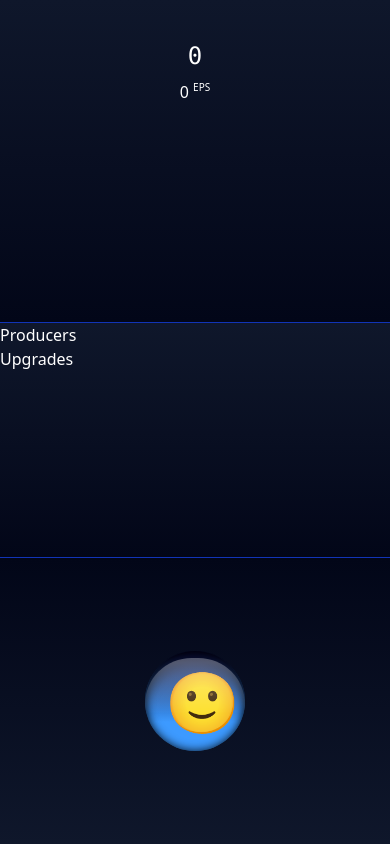
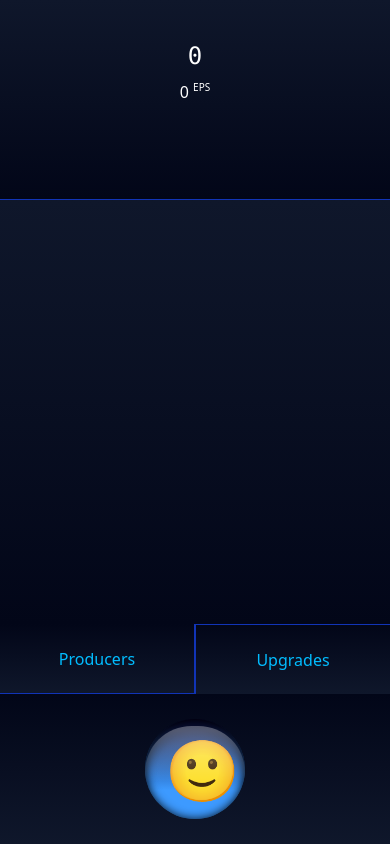
Before and after one commit to gsilis/alpine-clickjob, a website built with Vite: page index.html in a window 390 px wide. Built offline with nearby package versions, Linux system fonts and the light colour scheme.

Commit message:
+ work on mobile view

```diff
--- a/index.html
+++ b/index.html
@@ -2,7 +2,7 @@
 <html lang="en">
   <head>
     <meta charset="UTF-8" />
-    <meta name="viewport" content="width=device-width, initial-scale=1.0" />
+    <meta name="viewport" content="width=device-width, initial-scale=1.0, maximum-scale=1.0, user-scalable=no">
     <title>test-nested-class-instances</title>
   </head>
   <body>
--- a/src/game.ts
+++ b/src/game.ts
@@ -23,6 +23,10 @@ export type Product = { id: string, title: string, description: string, basePric
 export type Upgrade = { id: string, title: string, description: string, effectDescription: string, price: number, unlockAt: number, productId?: string, install(game: Game, producers: Producers): void }
 export type StoredUpgrade = Upgrade & { available: boolean, displayPrice: string }
 
+export const MODE_PURCHASES = 'purchases'
+export const MODE_UPGRADES = 'upgrades'
+type StoreMode = (typeof MODE_PURCHASES | typeof MODE_UPGRADES)
+
 export class Game {
   private __proxy?: Game;
   private loop = new Loop()
@@ -38,6 +42,7 @@ export class Game {
   private upgrades: StoredUpgrade[] = []
   private purchases = new Purchases(SafeValueFactory.stringCollection('game.purchases', []))
   private frameClicks: number = 0
+  private _storeMode: StoreMode = MODE_PURCHASES
 
   constructor(products: Product[], upgrades: Upgrade[], unlocks: Unlock[]) {
     products.forEach((product) => {
@@ -152,6 +157,18 @@ export class Game {
     return this.__proxy
   }
 
+  get availableUpgrades() {
+    return this.upgrades.filter(u => u.available).length
+  }
+
+  get storeMode() {
+    return this._storeMode
+  }
+
+  set storeMode(mode: StoreMode) {
+    this._storeMode = mode
+  }
+
   debug() {
     window.DEBUG = !window.DEBUG
     return window.DEBUG ? 'Debug ON' : 'Debug OFF'
--- a/src/main.ts
+++ b/src/main.ts
@@ -167,49 +167,56 @@ Alpine.start()
 Alpine.store('game', window.game)
 
 document.querySelector<HTMLDivElement>('#app')!.innerHTML = `
-  <main x-data="$store.game" x-init="setup($store.game)" class="grid grid-cols-[auto] grid-rows-[3] h-screen">
-    <section class="flex-[0_100px] backgrounded px-3 py-8 row-1 balance-box">
+  <main x-data="$store.game" x-init="setup($store.game)" class="grid grid-cols-[auto] grid-rows-[200px_auto_70px_150px] h-screen">
+    <section class="flex-[0_100px] backgrounded px-3 py-8 row-1 balance-box blue-bottom">
       <h1 x-text="balances.displayBalance" class="font-mono text-2xl text-white text-center my-2"></h1>
       <p class="text-center text-white">
         <span x-text="producers.displayOverallProductivity"></span>
         <span class="text-[10px] align-top">EPS</span>
       </p>
     </section>
-    <section class="manual-box reverse-backgrounded row-3 flex justify-center items-center">
+    <section class="manual-box reverse-backgrounded row-4 flex justify-center items-center">
       <button @click="work()" id="work"><span>🙂</span></button>
     </section>
-    <div class="flex flex-col backgrounded grid-row-2 store-box overflow-scroll text-white">
-      <h1>Producers</h1>
-      <div class="flex flex-col">
+    <section class="flex flex-row reverse-backgrounded row-3 col-1 store-modes">
+      <button class="flex-1 text-sky-400 cursor-pointer" :class="{'active': storeMode === 'purchases'}" @click="storeMode = 'purchases'">Producers</button>
+      <button class="flex-1 text-sky-400 cursor-pointer" :class="{'active': storeMode === 'upgrades'}" @click="storeMode = 'upgrades'">
+        Upgrades
+        <span x-text="availableUpgrades" x-show="availableUpgrades > 0" class="ml-2 text-white bg-red-500 px-2 py-1 rounded-xl font-bold"></span>
+      </button>
+    </section>
+    <div class="flex flex-col backgrounded grid-row-2 store-box overflow-scroll text-white row-2">
+      <div class="flex flex-col" x-show="storeMode === 'purchases'">
         <template x-for="producer in producers.producers">
-          <section x-data="producer" x-show="producer.revealed" class="grid grid-rows-3 grid-cols-[50px_1fr_50px_50px]">
-            <div class="w-[50px] h-[50px] row-1 col-1 row-span-3"></div>
-            <p class="row-1 col-2 quantity">
+          <section x-data="producer" x-show="producer.revealed" class="grid grid-rows-3 grid-cols-[50px_1fr_50px_50px] my-2 px-3 gap-x-4 gap-y-0" :class="{ 'unavailable-item' : price > balance }">
+            <div class="w-[50px] h-[50px] row-1 col-1 row-span-4 border-3 rounded-xl border-amber-500"></div>
+            <p class="row-1 col-2 text-white">
+              <span x-show="mysterious">????</span>
+              <span x-show="available" x-text="title" class="text-nowrap text-ellipsis"></span>
+            </p>
+            <p class="row-2 col-2 quantity">
               <span x-text="quantity"></span>
               <span>Owned</span>
             </p>
-            <p class="row-2 col-2 text-white">
-              <span x-show="mysterious">????</span>
-              <span x-show="available" x-text="title"></span>
-            </p>
-            <p class="row-3 col-2 price text-xl">
+            <p class="row-3 col-2 price text-xl" :class="{ 'available': price <= balance, 'unavailable': price > balance }">
               <span x-text="displayPrice"></span>
             </p>
-            <button @click="buy($store.game, producer, 1)" class="col-3 row-1 row-span-3 w-[50px] h-[50px]">Buy</button>
-            <button @click="sell($store.game, producer, 1)" class="col-4 row-1 row-span-3 w-[50px] h-[50px]">Sell</button>
+            <button @click="buy($store.game, producer, 1)" class="col-3 row-1 row-span-3 w-[50px] h-[50px] rounded-[10em] buy-button text-2xl cursor-pointer">🛒</button>
+            <button @click="sell($store.game, producer, 1)" class="col-4 row-1 row-span-3 w-[50px] h-[50px] rounded-[10em] sell-button text-2xl cursor-pointer">💰</button>
           </section>
         </template>
       </div>
-      <h1>Upgrades</h1>
-      <template x-for="upgrade in upgrades">
-        <section x-data="upgrade" x-show="upgrade.available" class="grid grid-rows-3 grid-cols-[50px_1fr_50px]">
-          <div class="w-[50px] h-[50px] row-1 col-1 row-span-3"></div>
-          <p x-text="title" x-bind:title="description" class="row-1 col-2"></p>
-          <p class="row-2 col-2 text-xl"><span x-text="displayPrice"></span></p>
-          <p class="row-3 col-2" x-text="effectDescription"></p>
-          <button class="row-1 col-3 row-span-3" @click="buyUpgrade($store.game, upgrade)">Buy</button>
-        </section>
-      </template>
+      <div class="flex flex-col backgrounded grid-row-2 store-box overflow-scroll text-white row-2" x-show="storeMode === 'upgrades'">
+        <template x-for="upgrade in upgrades">
+          <section x-data="upgrade" x-show="upgrade.available" class="grid grid-rows-3 grid-cols-[50px_1fr_50px] my-2 px-3 gap-x-4 gap-y-0">
+            <div class="w-[50px] h-[50px] row-1 col-1 row-span-4 border-3 rounded-xl border-amber-500"></div>
+            <p x-text="title" x-bind:title="description" class="row-1 col-2"></p>
+            <p class="row-2 col-2 text-xl" :class="{ 'available': price <= balance, 'unavailable': price > balance }"><span x-text="displayPrice"></span></p>
+            <p class="row-3 col-2" x-text="effectDescription"></p>
+            <button @click="buyUpgrade($store.game, upgrade)" class="col-3 row-1 row-span-3 w-[50px] h-[50px] rounded-[10em] buy-button text-2xl cursor-pointer">🛒</button>
+          </section>
+        </template>
+      </div>
     </div>
   </main>
 `
--- a/src/producer.ts
+++ b/src/producer.ts
@@ -86,7 +86,7 @@ export class Producer {
     return this._basePrice * Math.pow(this._priceMultiplier.value, this._quantity.value)
   }
 
-  get displayPrice(): number {
+  get displayPrice(): string {
     return this.priceFormatter.format(Math.ceil(this.price))
   }
 
--- a/src/style.css
+++ b/src/style.css
@@ -16,6 +16,14 @@ html {
   --blue-text: #4468c2;
   --green-text: #8cc63f;
   --red-text: #ed1c24;
+
+  --buy-from: #006837;
+  --buy-to: #004022;
+
+  --sell-from: var(--color-orange-400);
+  --sell-to: var(--color-orange-500);
+
+  background: var(--bg-gradient-from);
 }
 
 button#work {
@@ -65,10 +73,64 @@ button#work:active {
   background: linear-gradient(to top, var(--bg-gradient-to), var(--bg-gradient-from));
 }
 
-.balance-box, .store-box {
+.blue-bottom {
   border-bottom: 1px solid var(--border-color);
+}
+
+.blue-top {
+  border-top: 1px solid var(--border-color);
+}
+
+.blue-left {
+  border-left: 1px solid var(--border-color);
+}
+
+.blue-right {
+  border-right: 1px solid var(--border-color);
 }
 
 .quantity {
   color: var(--blue-text);
 }
+
+.available {
+  color: var(--green-text);
+}
+
+.unavailable {
+  color: var(--red-text);
+}
+
+.unavailable-item {
+  opacity: 0.6;
+}
+
+.buy-button {
+  background: linear-gradient(var(--buy-from), var(--buy-to));
+}
+
+.sell-button {
+  background: linear-gradient(var(--sell-from), var(--sell-to));
+}
+
+.store-modes button {
+  border-top: 1px solid var(--border-color);
+  border-left: 1px solid var(--border-color);
+  border-right: 1px solid var(--border-color);
+  border-bottom: none;
+}
+
+.store-modes button.active {
+  border-bottom: 1px solid var(--border-color);
+  border-left: 1px solid var(--border-color);
+  border-right: 1px solid var(--border-color);
+  border-top: none;
+}
+
+.store-modes button:first-child {
+  border-left: none;
+}
+
+.store-modes button:last-child {
+  border-right: none;
+}
--- a/src/unlock-state-factory.ts
+++ b/src/unlock-state-factory.ts
@@ -5,8 +5,8 @@ import type { Producers } from "./producers";
 import type { UnlockGameStateProcessor, UnlockInstaller } from "./unlocks";
 
 export class UnlockStateFactory {
-  createMaxScoreWatcher(name: string, minScore: number): UnlockGameStateProcessor {
-    return (_game: Game, _producers: Producers, upgrades: StoredUpgrade[], balance: Balance) => {
+  createMaxScoreWatcher(_name: string, minScore: number): UnlockGameStateProcessor {
+    return (_game: Game, _producers: Producers, _upgrades: StoredUpgrade[], balance: Balance) => {
       const score = balance.maxBalance
 
       return score >= minScore ? 1 : 0
@@ -14,7 +14,7 @@ export class UnlockStateFactory {
   }
 
   createProductCountWatcher(productId: string, quantity: number): UnlockGameStateProcessor {
-    return (_game: Game, producers: Producers, upgrades: StoredUpgrade[], _balance: Balance) => {
+    return (_game: Game, producers: Producers, _upgrades: StoredUpgrade[], _balance: Balance) => {
       const product = producers.find(productId)
       let state = 0
       if (product && product.quantity >= quantity) state = 1
@@ -23,7 +23,7 @@ export class UnlockStateFactory {
   }
 
   createRevealer(productId: string): UnlockInstaller {
-    return (_game: Game, producers: Producers, upgrades: StoredUpgrade[], _balance: Balance) => {
+    return (_game: Game, producers: Producers, _upgrades: StoredUpgrade[], _balance: Balance) => {
       if (window.DEBUG) {
         console.log(
           `%cUNLOCK%c %creveal%c %c${productId}`,
@@ -42,7 +42,7 @@ export class UnlockStateFactory {
   }
 
   createAvailabler(productId: string): UnlockInstaller {
-    return (_game: Game, producers: Producers, upgrades: StoredUpgrade[], _balance: Balance) => {
+    return (_game: Game, producers: Producers, _upgrades: StoredUpgrade[], _balance: Balance) => {
       if (window.DEBUG) {
         console.log(
           `%cUNLOCK%c %cavailable product%c %c${productId}`,
```
